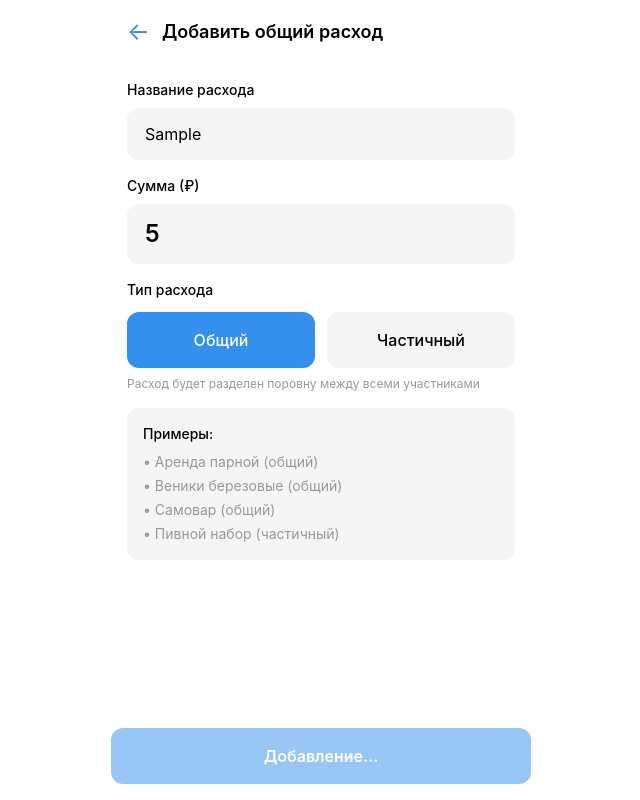
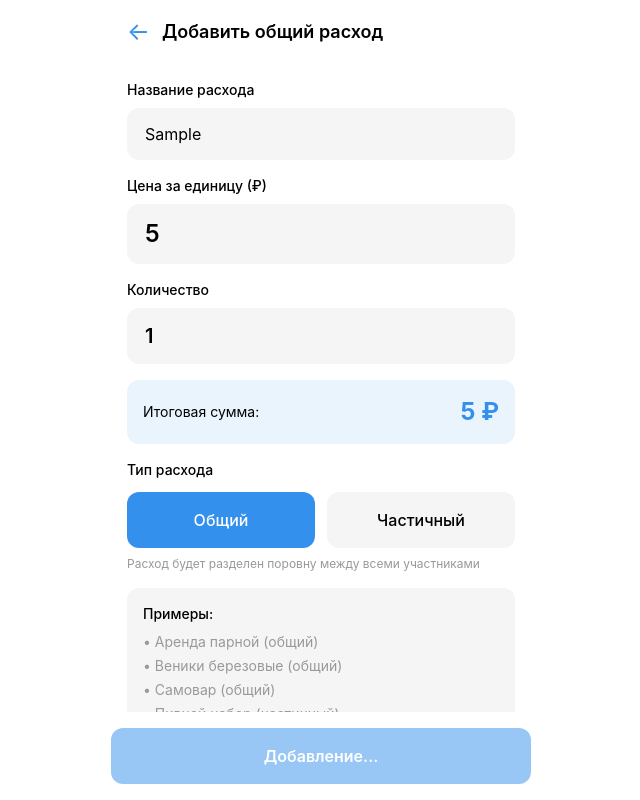
Before and after one commit to snekaaa/banya_check, a Next.js app in the folder banya-check-app/: page /add-expense in a window 1280 px wide. Both pictures are taken after typing "Sample", "5" into the empty fields and a click on the button "Добавить расход". Shown: the whole page, without its empty margins (319-959 px from the left). Built offline with nearby package versions, Linux system fonts and the light colour scheme; no server answers.

Commit message:
поправили верстку

```diff
--- a/banya-check-app/app/add-expense/page.tsx
+++ b/banya-check-app/app/add-expense/page.tsx
@@ -2,6 +2,7 @@
 
 import { useRouter, useSearchParams } from 'next/navigation';
 import { useState, useEffect, Suspense } from 'react';
+import { formatPrice } from '../../lib/formatNumber';
 
 function AddExpenseContent() {
   const router = useRouter();
@@ -10,6 +11,7 @@ function AddExpenseContent() {
 
   const [name, setName] = useState('');
   const [price, setPrice] = useState('');
+  const [quantity, setQuantity] = useState('1');
   const [isCommon, setIsCommon] = useState(true);
   const [isSubmitting, setIsSubmitting] = useState(false);
   const [showConfirmModal, setShowConfirmModal] = useState(false);
@@ -24,10 +26,16 @@ function AddExpenseContent() {
   const handleSubmit = async () => {
     console.log('[AddExpense] handleSubmit called');
     console.log('[AddExpense] sessionId:', sessionId);
-    console.log('[AddExpense] name:', name, 'price:', price, 'isCommon:', isCommon);
+    console.log('[AddExpense] name:', name, 'price:', price, 'quantity:', quantity, 'isCommon:', isCommon);
 
-    if (!name.trim() || !price) {
+    if (!name.trim() || !price || !quantity) {
       alert('Заполните все поля');
+      return;
+    }
+
+    const quantityNum = parseFloat(quantity);
+    if (quantityNum <= 0) {
+      alert('Количество должно быть больше нуля');
       return;
     }
 
@@ -45,6 +53,7 @@ function AddExpenseContent() {
         body: JSON.stringify({
           name: name.trim(),
           price: parseFloat(price),
+          quantity: quantityNum,
           isCommon
         }),
       });
@@ -112,7 +121,7 @@ function AddExpenseContent() {
             {/* Price input */}
             <div>
               <label className="block text-sm font-medium text-[var(--tg-theme-text-color,#000000)] mb-2">
-                Сумма (₽)
+                Цена за единицу (₽)
               </label>
               <input
                 type="number"
@@ -124,6 +133,36 @@ function AddExpenseContent() {
                            focus:border-[var(--tg-theme-button-color,#3390ec)] outline-none"
               />
             </div>
+
+            {/* Quantity input */}
+            <div>
+              <label className="block text-sm font-medium text-[var(--tg-theme-text-color,#000000)] mb-2">
+                Количество
+              </label>
+              <input
+                type="number"
+                value={quantity}
+                onChange={(e) => setQuantity(e.target.value)}
+                placeholder="1"
+                min="0.1"
+                step="0.1"
+                className="w-full px-4 py-3 rounded-xl bg-[var(--tg-theme-secondary-bg-color,#f5f5f5)]
+                           text-[var(--tg-theme-text-color,#000000)] text-xl font-semibold border-2 border-transparent
+                           focus:border-[var(--tg-theme-button-color,#3390ec)] outline-none"
+              />
+            </div>
+
+            {/* Total amount display */}
+            {price && quantity && parseFloat(price) > 0 && parseFloat(quantity) > 0 && (
+              <div className="bg-[var(--tg-theme-button-color,#3390ec)]/10 rounded-xl p-4">
+                <div className="flex justify-between items-center">
+                  <span className="text-sm text-[var(--tg-theme-text-color,#000000)]">Итоговая сумма:</span>
+                  <span className="text-2xl font-bold text-[var(--tg-theme-button-color,#3390ec)]">
+                    {formatPrice(parseFloat(price) * parseFloat(quantity))}
+                  </span>
+                </div>
+              </div>
+            )}
 
             {/* Type toggle */}
             <div>
@@ -210,10 +249,24 @@ function AddExpenseContent() {
                   </div>
 
                   <div className="text-sm text-[var(--tg-theme-hint-color,#999999)] mt-3">
-                    Сумма
+                    Цена за единицу
                   </div>
-                  <div className="text-2xl font-bold text-[var(--tg-theme-text-color,#000000)]">
-                    {price} ₽
+                  <div className="text-xl font-bold text-[var(--tg-theme-text-color,#000000)]">
+                    {formatPrice(parseFloat(price))}
+                  </div>
+
+                  <div className="text-sm text-[var(--tg-theme-hint-color,#999999)] mt-3">
+                    Количество
+                  </div>
+                  <div className="text-xl font-bold text-[var(--tg-theme-text-color,#000000)]">
+                    {quantity} шт
+                  </div>
+
+                  <div className="text-sm text-[var(--tg-theme-hint-color,#999999)] mt-3">
+                    Итоговая сумма
+                  </div>
+                  <div className="text-2xl font-bold text-[var(--tg-theme-button-color,#3390ec)]">
+                    {formatPrice(parseFloat(price) * parseFloat(quantity))}
                   </div>
 
                   <div className="text-sm text-[var(--tg-theme-hint-color,#999999)] mt-3">
--- a/banya-check-app/app/admin/items/page.tsx
+++ b/banya-check-app/app/admin/items/page.tsx
@@ -2,6 +2,7 @@
 
 import { useRouter } from 'next/navigation';
 import { useState } from 'react';
+import { formatPrice, formatNumber } from '../../../lib/formatNumber';
 
 type CheckItem = {
   id: number;
@@ -71,20 +72,15 @@ export default function AdminItems() {
                     <div className="font-medium text-[var(--tg-theme-text-color,#000000)] mb-1">
                       {item.name}
                     </div>
-                    <div className="flex items-center gap-2 text-sm">
-                      <span className="text-[var(--tg-theme-text-color,#000000)] font-semibold">
-                        {item.price} ₽
-                      </span>
-                      {item.quantity > 1 && (
-                        <span className="text-[var(--tg-theme-hint-color,#999999)]">
-                          × {item.quantity}
-                        </span>
-                      )}
+                    <div className="flex items-center gap-2 text-sm mb-1">
                       {item.isCommon && (
                         <span className="text-xs px-2 py-0.5 rounded bg-blue-100 text-blue-600">
                           общее
                         </span>
                       )}
+                    </div>
+                    <div className="text-sm text-[var(--tg-theme-hint-color,#999999)]">
+                      {formatPrice(item.price)} × {formatNumber(item.quantity)} = {formatPrice(item.price * item.quantity)}
                     </div>
                   </div>
                 </div>
--- a/banya-check-app/app/confirm-receipt/page.tsx
+++ b/banya-check-app/app/confirm-receipt/page.tsx
@@ -2,6 +2,7 @@
 
 import { useRouter, useSearchParams } from 'next/navigation';
 import { useState, useEffect, Suspense } from 'react';
+import { formatPrice, formatNumber } from '../../lib/formatNumber';
 
 type CheckItem = {
   name: string;
@@ -211,7 +212,7 @@ function ConfirmReceiptContent() {
                 <div className="grid grid-cols-2 gap-3">
                   <div>
                     <label className="block text-xs font-medium text-[var(--tg-theme-hint-color,#999999)] mb-1">
-                      Цена (₽)
+                      Цена за ед. (₽)
                     </label>
                     <input
                       type="number"
@@ -234,6 +235,16 @@ function ConfirmReceiptContent() {
                       min="1"
                       step="0.1"
                     />
+                  </div>
+                </div>
+
+                {/* Item total */}
+                <div className="bg-[var(--tg-theme-button-color,#3390ec)]/10 rounded-lg px-3 py-2">
+                  <div className="flex justify-between items-center">
+                    <span className="text-xs text-[var(--tg-theme-hint-color,#999999)]">Итого за позицию:</span>
+                    <span className="text-base font-bold text-[var(--tg-theme-button-color,#3390ec)]">
+                      {formatPrice(item.price * item.quantity)}
+                    </span>
                   </div>
                 </div>
 
@@ -289,7 +300,7 @@ function ConfirmReceiptContent() {
             <div className="flex items-center justify-between mb-3">
               <span className="text-[var(--tg-theme-hint-color,#999999)]">Общая сумма:</span>
               <span className="text-2xl font-bold text-[var(--tg-theme-text-color,#000000)]">
-                {Math.round(totalAmount)} ₽
+                {formatPrice(totalAmount)}
               </span>
             </div>
             <button
@@ -326,7 +337,7 @@ function ConfirmReceiptContent() {
                     Общая сумма
                   </div>
                   <div className="text-2xl font-bold text-[var(--tg-theme-text-color,#000000)]">
-                    {Math.round(totalAmount)} ₽
+                    {formatPrice(totalAmount)}
                   </div>
                 </div>
               </div>
--- /dev/null
+++ b/banya-check-app/lib/formatNumber.ts
@@ -0,0 +1,43 @@
+/**
+ * Форматирует число с разделителями разрядов
+ * @param value - число для форматирования
+ * @param decimals - количество знаков после запятой (по умолчанию 0)
+ * @returns отформатированная строка
+ *
+ * @example
+ * formatNumber(1000) // "1 000"
+ * formatNumber(1234567) // "1 234 567"
+ * formatNumber(1234.56, 2) // "1 234.56"
+ */
+export function formatNumber(value: number, decimals: number = 0): string {
+  if (isNaN(value) || value === null || value === undefined) {
+    return '0';
+  }
+
+  // Округляем до нужного количества знаков после запятой
+  const rounded = decimals > 0
+    ? value.toFixed(decimals)
+    : Math.round(value).toString();
+
+  // Разделяем на целую и дробную части
+  const [integerPart, decimalPart] = rounded.split('.');
+
+  // Добавляем разделители разрядов (пробелы) для целой части
+  const formattedInteger = integerPart.replace(/\B(?=(\d{3})+(?!\d))/g, ' ');
+
+  // Возвращаем с дробной частью если она есть
+  return decimalPart ? `${formattedInteger}.${decimalPart}` : formattedInteger;
+}
+
+/**
+ * Форматирует сумму в рублях с разделителями
+ * @param value - сумма
+ * @returns отформатированная строка с символом рубля
+ *
+ * @example
+ * formatPrice(1000) // "1 000 ₽"
+ * formatPrice(1234567) // "1 234 567 ₽"
+ */
+export function formatPrice(value: number): string {
+  return `${formatNumber(value)} ₽`;
+}
```
Also changed, not shown: banya-check-app/app/page.tsx (+16 -19 lines), 1 other file (tests, documents, lock files or other folders).
